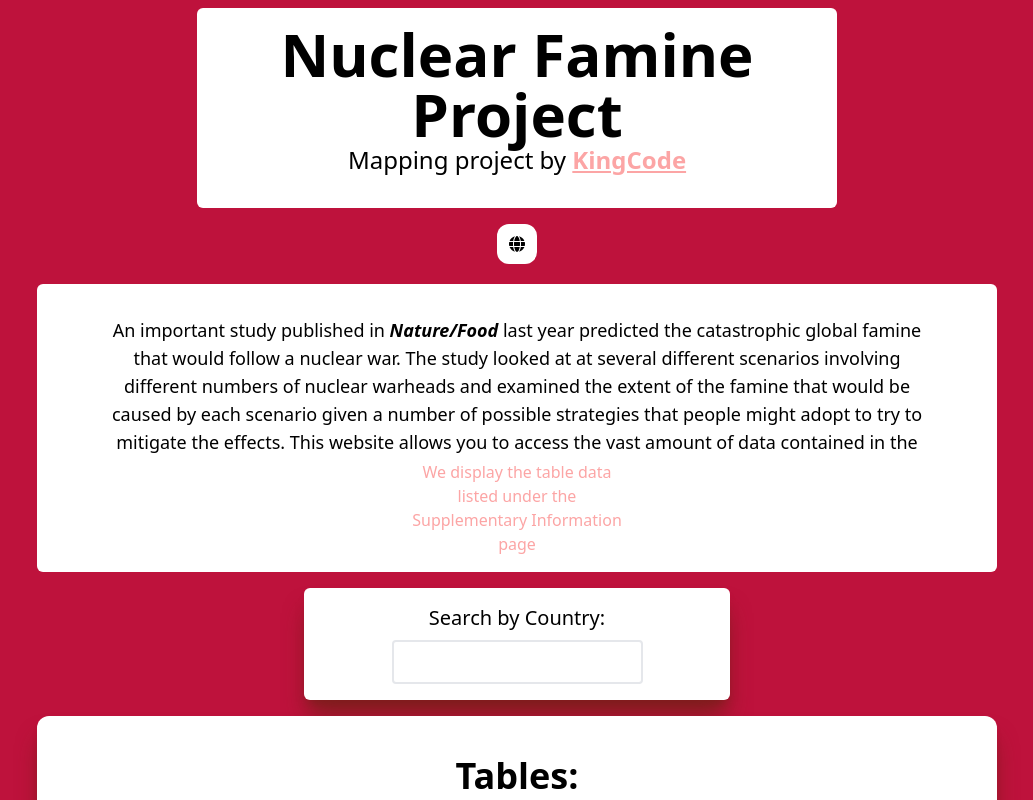
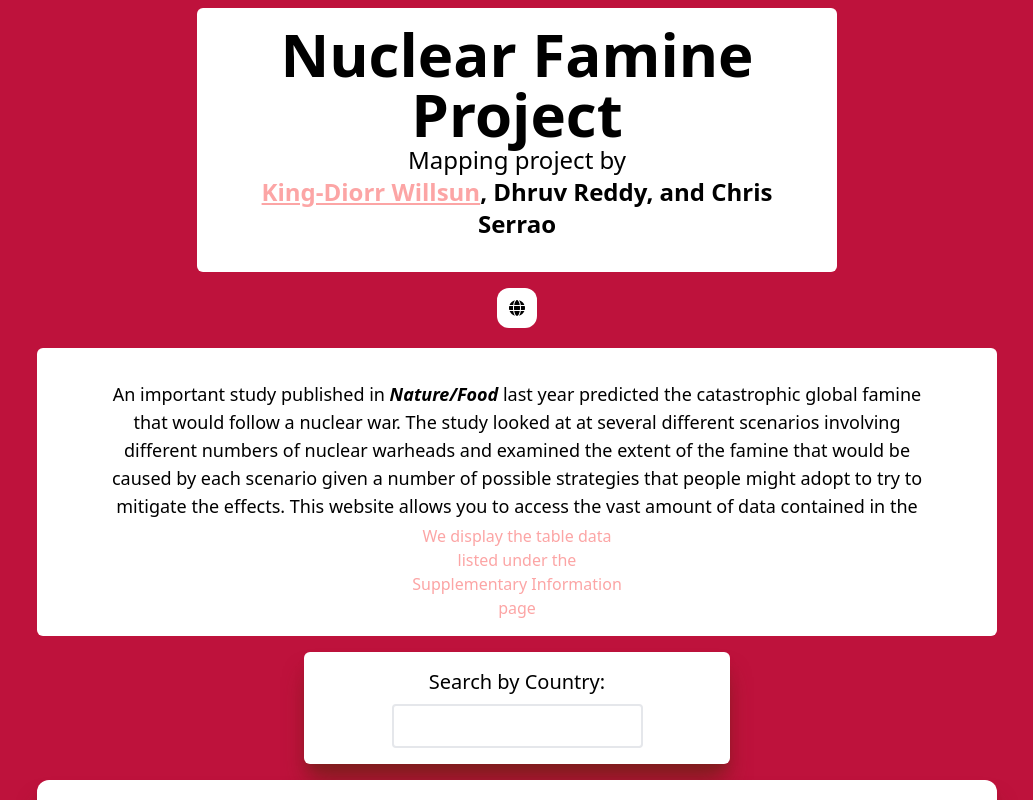
Before and after one commit to KDW1/NuclearMapping, a Next.js app: page / in a window 1280 px wide. Shown: the top 800 px of the page, without its empty margins (123-1156 px from the left). Built offline with nearby package versions, Linux system fonts and the light colour scheme.

Commit message:
Name changes

```diff
--- a/pages/_app.js
+++ b/pages/_app.js
@@ -1,4 +1,6 @@
 import '@/styles/globals.css'
+
+
 
 export default function App({ Component, pageProps }) {
   return <Component {...pageProps} />
--- a/pages/country/[country].js
+++ b/pages/country/[country].js
@@ -145,7 +145,7 @@ export const getServerSideProps = async (context) => {
     if(countryPresent) {
         // updateInfo();
         let tablesFound = tablesOf(country);
-        console.log("Tables Found: ", tablesFound);
+        // console.log("Tables Found: ", tablesFound);
         return { props: { population, country, tables: tablesFound} }
     } else {
         return { props: { country }}
--- a/pages/index.js
+++ b/pages/index.js
@@ -12,13 +12,15 @@ export default function Home() {
   console.log("Simple Tables: ", simpleTables)
   return (
     <>
-    <div className="px-12 py-4 bg-white w-1/2 rounded-md my-2 mx-auto pt-4">
+    <div className="px-12 py-4 bg-white w-2/3 bruh:w-1/2 rounded-md my-2 mx-auto pt-4">
         <Link href="/">
             <p className="text-3xl bruh:text-5xl md:text-6xl font-semibold text-center">Nuclear Famine Project</p>
         </Link>
         <div className="text-center pb-4">
             <p className="text-2xl text-center inline">Mapping project by </p>
-            <Link className="text-2xl font-bold text-red-300 underline hover:text-red-500 transition-all duration-300" href="https://kingcode.dev">KingCode</Link>
+            <p className="font-bold text-2xl space-x-2">
+            <Link className="font-bold text-red-300 underline hover:text-red-500 transition-all duration-300" href="https://kingcode.dev">King-Diorr Willsun</Link>, Dhruv Reddy, and Chris Serrao
+            </p>
         </div>
     </div>
     <div className="mx-auto w-min min-w-max my-4">
```
